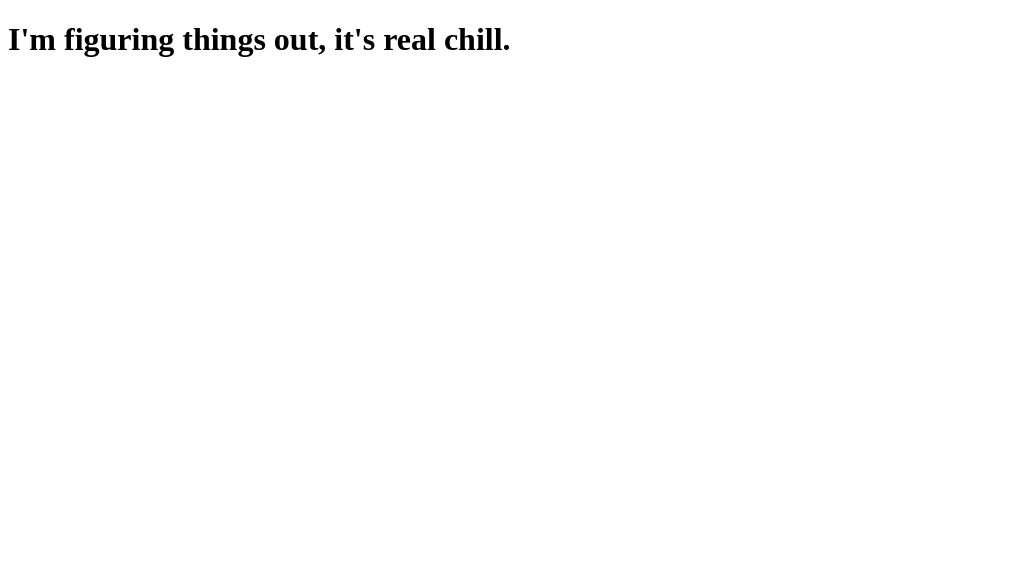
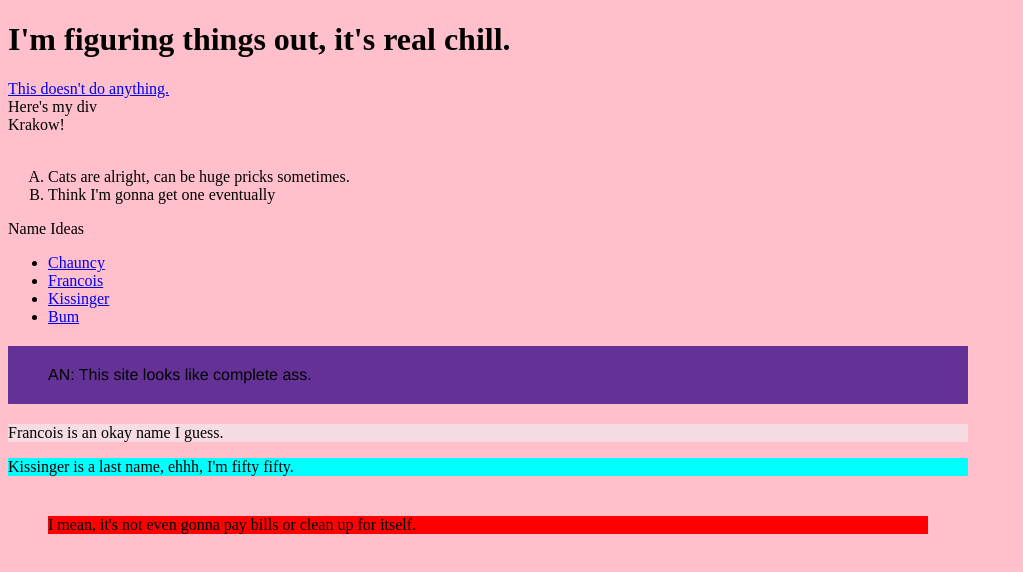
Before and after one commit to ferrar16/ferrar16.github.io, a plain HTML site: page index.html in a window 1280 px wide. Shown: the whole page, without its empty margins (0-1023 px from the left). Drawn offline with Linux system fonts and the light colour scheme.

Commit message:
This index is poppin, but not in a great way.

```diff
--- a/index.html
+++ b/index.html
@@ -2,8 +2,45 @@
 <html>
 <head>
 	<title></title>
+	<link rel="stylesheet" type="text/css" href="style sheet.css" /> <!--linking CSS file-->
 </head>
 <body>
-<h1>I'm figuring things out, it's real chill.</h1>
+	<!--html is primarily for content-->
+	<h1>I'm figuring things out, it's real chill.</h1>
+	<a href="http://ferrar16.github.io">This doesn't do anything.</a>
+	<!-- "a" means link-->
+	<div id="menubar">Here's my div</div>
+	<div class="cat-paragraph">Krakow!</div>
+	<!--USE IDs ONCE-->
+	<img src="">
+	<ol type="A">
+		<li>Cats are alright, can be huge pricks sometimes.</li>
+		<li>Think I'm gonna get one eventually</li>
+	</ol>
+	<div>Name Ideas</div>
+	<ul>
+		<li><a href="contact.html">Chauncy</a></li>
+		<li><a href="#Francois">Francois</a></li> <!--THIS IS AN ANCHOR LINK-->
+		<li><a href="#Kissinger">Kissinger</a></li>
+		<li><a href="#Bum">Bum</a></li>
+	</ul>
+
+
+	<div id="intro"> <!--id's help to select things within our css, avoid spaces-->
+		<p class="firstparagraph">AN: This site looks like complete ass.</p> <!--Gave it a class-->
+	</div>
+
+	<div id="Francois">
+		<p>Francois is an okay name I guess.</p>
+	</div>
+
+	<div id="Kissinger">
+		<p>Kissinger is a last name, ehhh, I'm fifty fifty.</p>
+	</div>
+
+	<div id="Bum">
+		<p>I mean, it's not even gonna pay bills or clean up for itself.</p>
+	</div>
+
 </body>
 </html>
--- /dev/null
+++ b/style sheet.css
@@ -0,0 +1,30 @@
+html {
+	background-color:pink;
+}
+
+body {
+	width:960px;
+}
+
+#intro {
+	background-color: rgb(100, 50, 150);
+}
+
+#Francois {
+	background-color: hsla(168, 73%, 96%, 0.5);
+}
+
+#Kissinger {
+	background-color:cyan;
+}
+
+#Bum {
+	background-color:red;
+	margin:40px;
+}
+
+.firstparagraph{
+	font-family: "Helvetica Neue", Helvetica, Arial, sans-serif;
+	padding:20px;
+	margin:20px;
+}
```
Also changed, not shown: contact.html (added, +12 -0 lines), Images/Barely.JPG (added).
